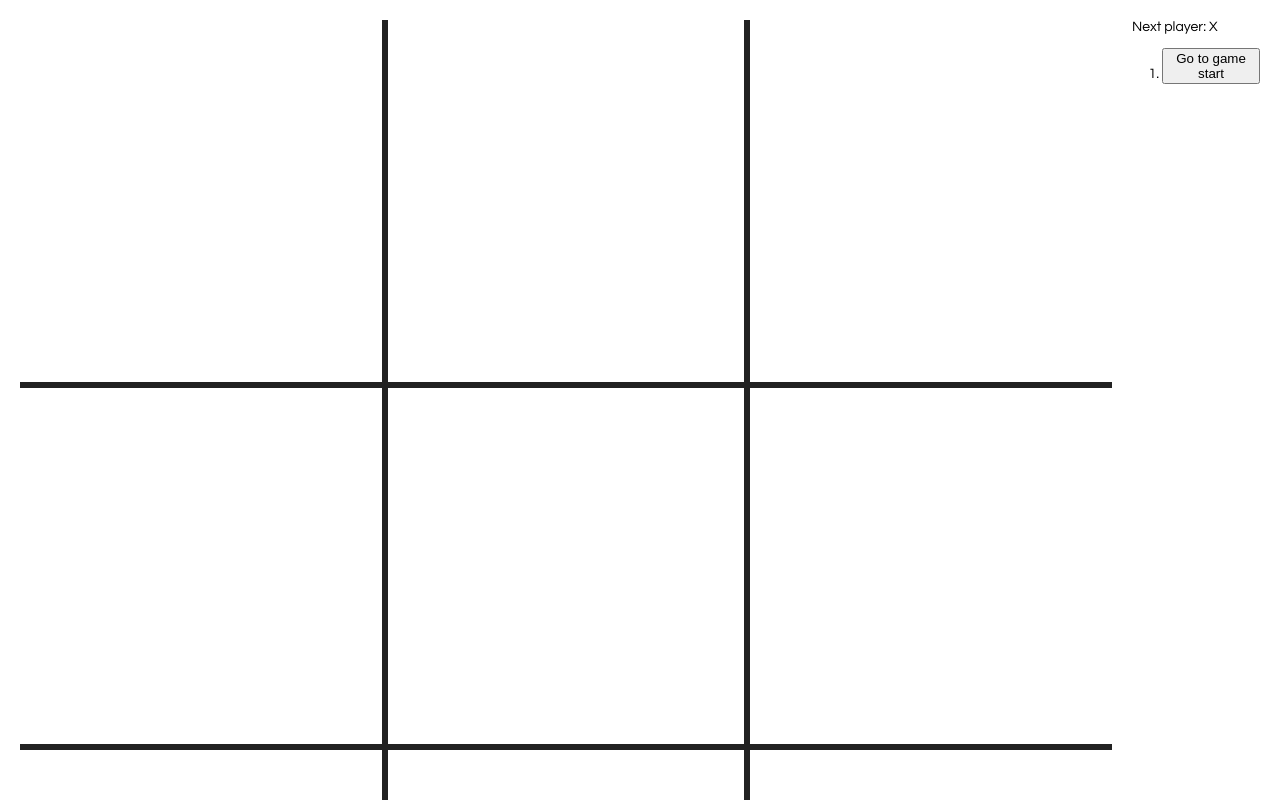
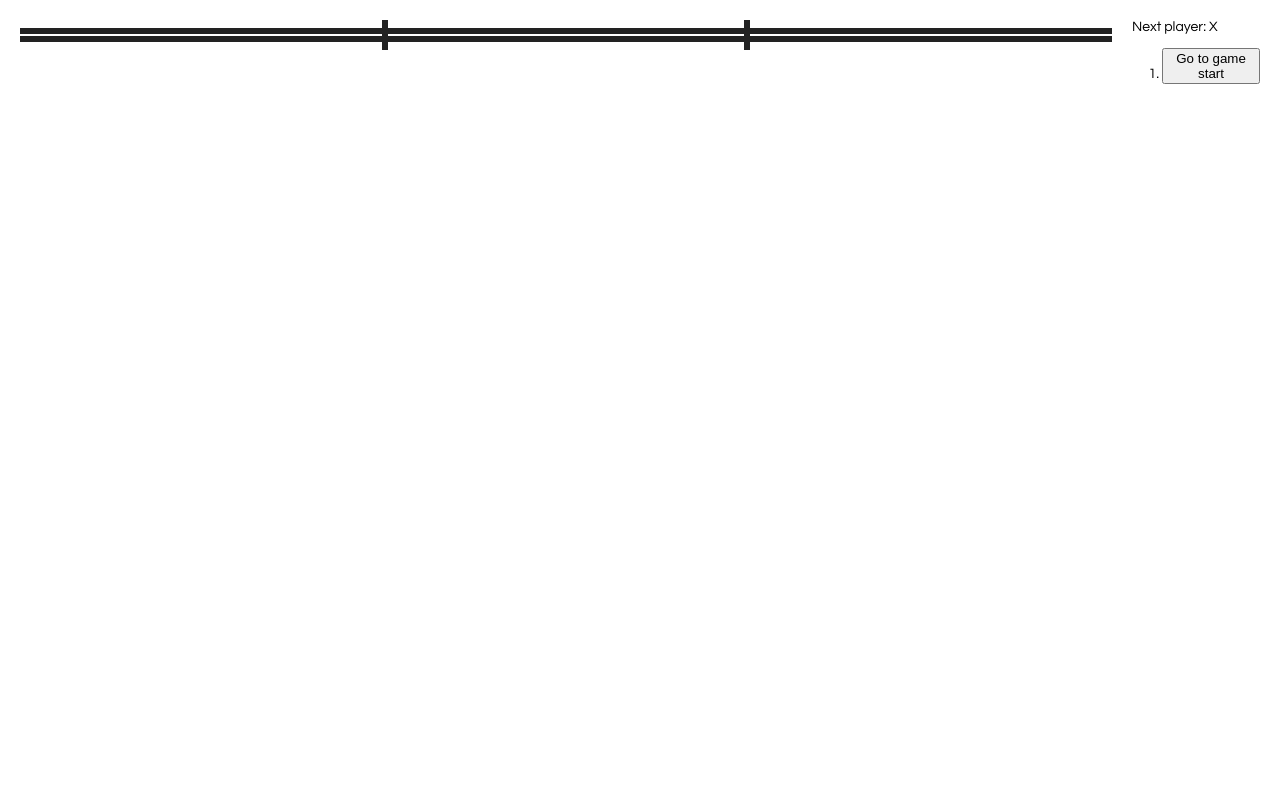
Before and after one commit to jesus-hernandezmoreno/tic-tac-toe, a React app: page / in a window 1280 px wide. Shown: the top 800 px of the page. Built offline with nearby package versions, Linux system fonts and the light colour scheme.

Commit message:
STYLE(index.css): Remove margin-top:100%

```diff
--- a/src/index.css
+++ b/src/index.css
@@ -22,6 +22,8 @@ ol, ul {
 
 td {
   border: 6px solid #222;
+  font-size: 150px;
+  text-align: center;
 }
 td:first-of-type {
   border-left-color: transparent;
@@ -48,7 +50,7 @@ td {
 td::after {
   content: '';
   display: block;
-  margin-top: 100%;
+  /*margin-top: 100%;*/
 }
 td {
   border: 6px solid #222;
```
